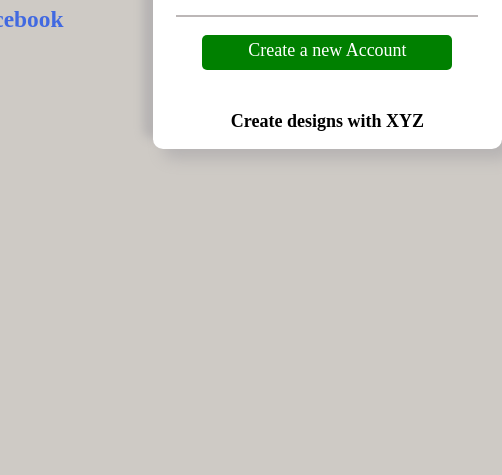
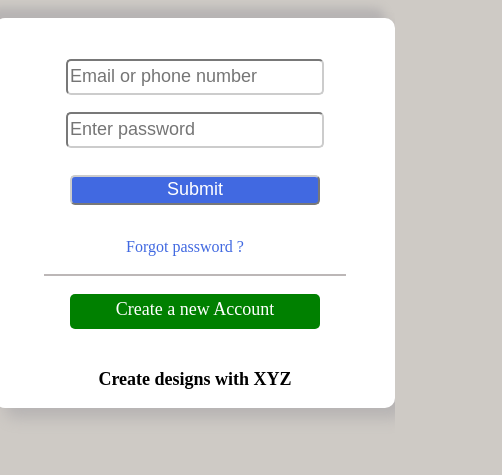
Before and after one commit to MuhammadUmair151601/Final_FB_Login, a plain HTML site: page index.html in a window 390 px wide. Shown: the part 369-844 px from the top of the page, 502 px wide, since content can reach past the window. Drawn offline with Linux system fonts and the light colour scheme.

Commit message:
media queries added

```diff
--- a/style.css
+++ b/style.css
@@ -96,3 +96,17 @@ h4{
 :hover.create,h4,p{
     cursor: pointer;
 }
+
+@media screen and (max-width: 480px) {
+    .container{
+      display: flex;
+      flex-direction: column;
+    }
+  }
+/* media queries applied on main container */
+  @media screen and (max-width: 1024px) {
+    .container{
+      display: flex;
+      flex-direction: column;
+    }
+  }
```
